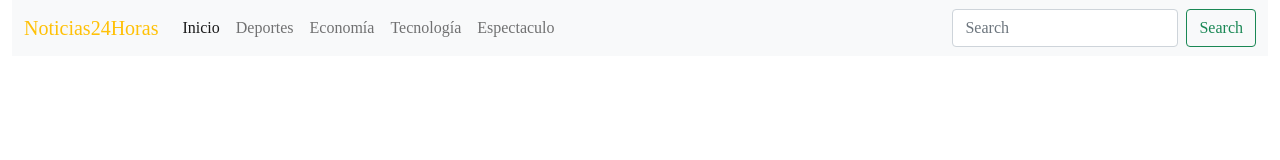
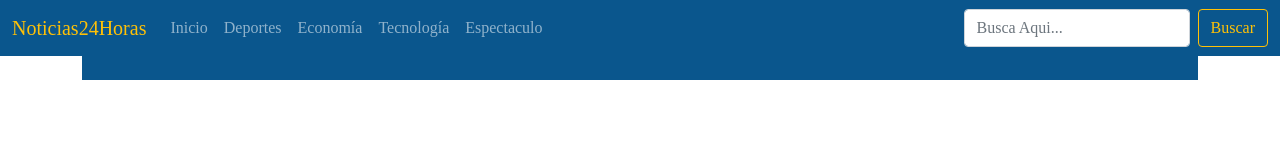
Before and after one commit to MikeQp98/Pagina-Web-de-noticias, a plain HTML site: page index.html in a window 1280 px wide. Drawn offline with nearby package versions, Linux system fonts and the light colour scheme.

Commit message:
avance header y footer

```diff
--- a/index.html
+++ b/index.html
@@ -11,11 +11,11 @@
 
 
   <body class="m-0 p-0">
-            <div class="container-fluid">
+            <div class="container-fluid m-0 p-0">
 
                 <!-- Barra de Navegacion -->
-                <div>
-                    <nav class="navbar navbar-expand-lg navbar-light bg-light">
+                <header>
+                    <nav class="navbar navbar-expand-lg navbar-dark" style="background-color: #0a568d">
                         <div class="container-fluid">
                           <a class="navbar-brand text-warning" href="#">Noticias24Horas</a>
                           <button class="navbar-toggler" type="button" data-bs-toggle="collapse" data-bs-target="#navbarSupportedContent" aria-controls="navbarSupportedContent" aria-expanded="false" aria-label="Toggle navigation">
@@ -24,35 +24,47 @@
                           <div class="collapse navbar-collapse" id="navbarSupportedContent">
                             <ul class="navbar-nav me-auto mb-2 mb-lg-0">
                               <li class="nav-item">
-                                <a class="nav-link active" aria-current="page" href="#">Inicio</a>
+                                <a class="nav-link" aria-current="page" href="#inicio" id="inicio">Inicio</a>
                               </li>
                               <li class="nav-item">
-                                <a class="nav-link" href="#">Deportes</a>
+                                <a class="nav-link" href="#deportes" id="deportes">Deportes</a>
                               </li>
                               <li class="nav-item">
-                                <a class="nav-link" href="#">Economía</a>
+                                <a class="nav-link" href="#economia" id="economia">Economía</a>
                               </li>
                               <li class="nav-item">
-                                <a class="nav-link" href="#">Tecnología</a>
+                                <a class="nav-link" href="#tecnologia" id="tecnologia">Tecnología</a>
                               </li>
                               <li class="nav-item">
-                                <a class="nav-link" href="#">Espectaculo</a>
+                                <a class="nav-link" href="#espectaculo" id="espectaculo">Espectaculo</a>
                               </li>
                             </ul>
                             <form class="d-flex">
-                              <input class="form-control me-2" type="search" placeholder="Search" aria-label="Search">
-                              <button class="btn btn-outline-success" type="submit">Search</button>
+                              <input class="form-control me-2" type="search" placeholder="Busca Aqui...">
+                              <button class="btn btn-outline-warning" type="button">Buscar</button>
                             </form>
                           </div>
                         </div>
                       </nav>
-                </div>
+                </header>
 
                  <!-- noticias -->
-                 <div></div>
+                 <main></main>
 
                  <!-- footer -->
-                 <div></div>
+                 <footer>
+                    <div class="container">
+                        <nav class="navbar navbar-expand-lg navbar-dark" style="background-color: #0a568d">
+                          <div class="container-fluid">
+                                <h5 class="text-muted me-auto ms-auto"></h5>
+
+
+
+                            <!-- <a class="navbar-brand" href="#">Navbar</a> -->
+                          </div>
+                        </nav>
+                      </div>
+                 </footer>
 
 
 
```
